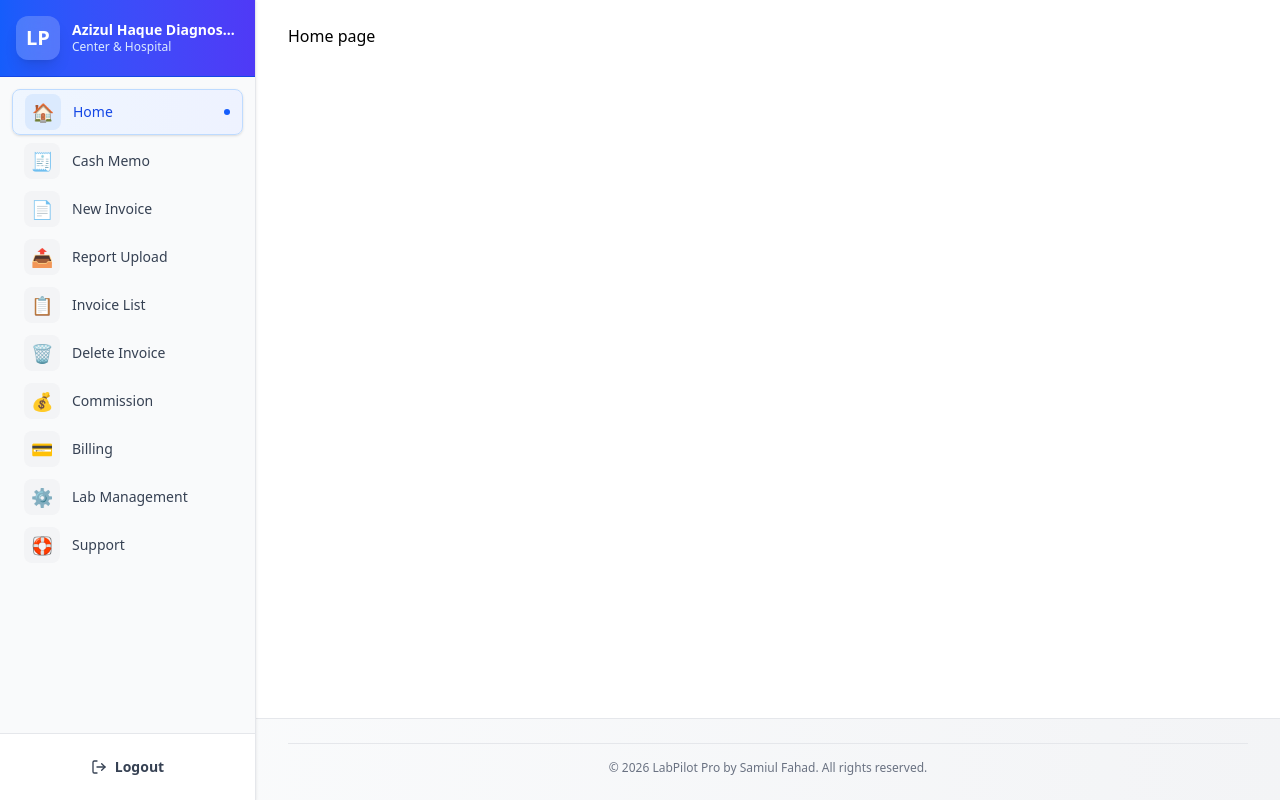
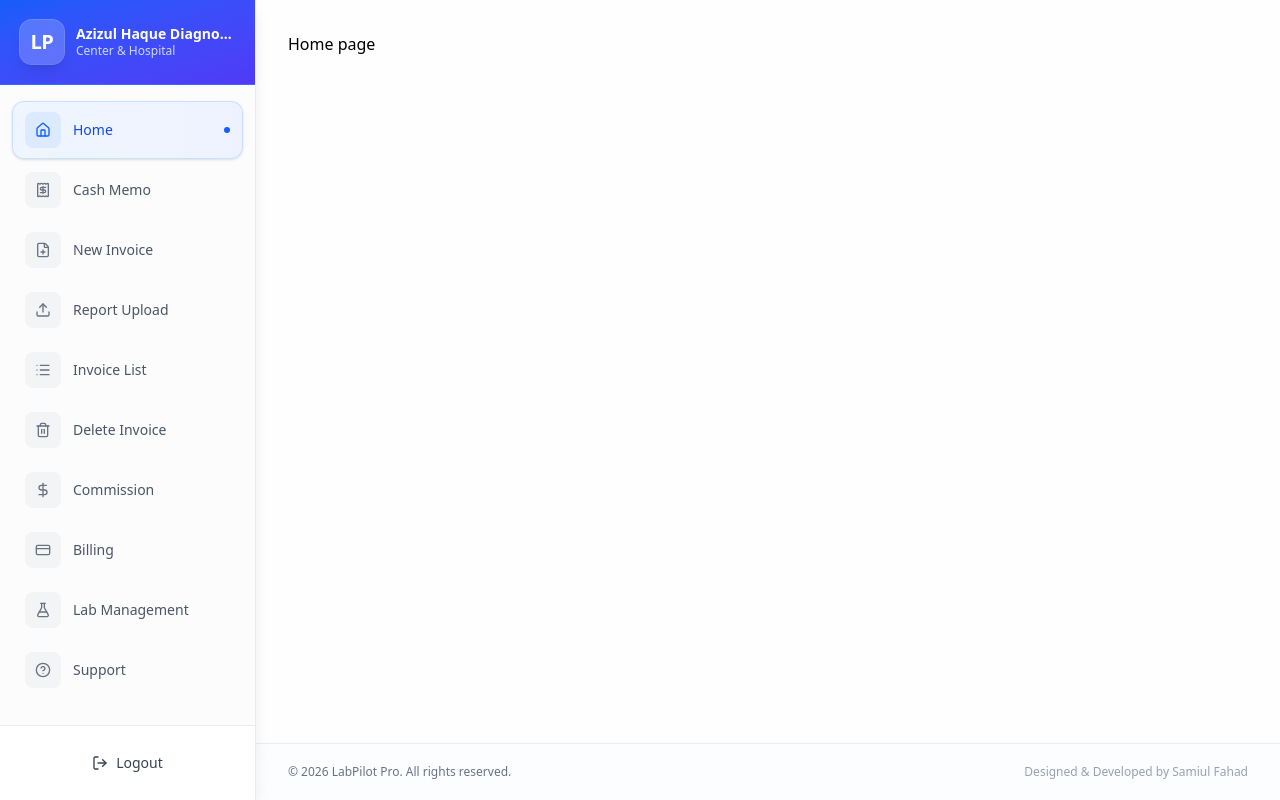
Before and after one commit to samiulfahad/LabPilotClient-Frontend, a React app: page / in a window 1280 px wide. Built offline with nearby package versions, Linux system fonts and the light colour scheme; the HTML template or start-up script is replaced by a standard one.

Commit message:
Lab Test Management

```diff
--- a/src/components/layout/DesktopMenu.jsx
+++ b/src/components/layout/DesktopMenu.jsx
@@ -1,88 +1,79 @@
 import { NavLink } from "react-router-dom";
+import { LogOut } from "lucide-react";
 import menu from "./menu";
-import { LogOut } from "lucide-react";
 
 const DesktopMenu = () => {
   return (
-    <nav className="hidden lg:flex w-64 fixed left-0 top-0 h-screen flex-col bg-white border-r border-gray-200 shadow-sm z-40">
-      {/* Flex container for proper scrolling */}
-      <div className="flex flex-col h-full">
-        {/* Fixed Header */}
-        <div className="flex-shrink-0 p-4 bg-gradient-to-r from-blue-600 to-indigo-600 border-b border-blue-700">
-          <div className="flex items-center space-x-3">
-            <div className="w-11 h-11 bg-white/20 backdrop-blur-sm rounded-xl flex items-center justify-center shadow-lg">
-              <span className="text-white font-bold text-xl">LP</span>
+    <nav className="hidden lg:flex w-64 fixed left-0 top-0 h-screen flex-col bg-white/90 backdrop-blur-md border-r border-gray-200/80 shadow-lg z-40">
+      {/* Fixed Header – Premium Gradient */}
+      <div className="flex-shrink-0 p-5 bg-gradient-to-br from-blue-600 to-indigo-600 border-b border-white/10">
+        <div className="flex items-center gap-3">
+          <div className="w-11 h-11 bg-white/20 backdrop-blur-sm rounded-xl flex items-center justify-center shadow-lg ring-1 ring-white/30">
+            <span className="text-white font-bold text-xl tracking-tight">LP</span>
           </div>
           <div className="flex-1 min-w-0">
-              <h1 className="text-white font-bold text-sm leading-tight truncate">
-                Azizul Haque Diagnostic
-              </h1>
-              <p className="text-blue-100 text-xs">Center & Hospital</p>
+            <h2 className="text-white font-semibold text-sm leading-tight truncate">Azizul Haque Diagnostic</h2>
+            <p className="text-blue-100/90 text-xs font-medium">Center & Hospital</p>
           </div>
         </div>
       </div>
 
-        {/* Scrollable Navigation Menu */}
-        <div className="flex-1 overflow-hidden bg-gray-50">
-          <div className="h-full overflow-y-auto">
-            <div className="p-3">
-              <div className="space-y-1">
-                {menu.map((item) => (
+      {/* Scrollable Menu – Refined Navigation */}
+      <div className="flex-1 overflow-hidden bg-gray-50/50">
+        <div className="h-full overflow-y-auto px-3 py-4">
+          <div className="space-y-0.5">
+            {menu.map((item) => {
+              const Icon = item.icon;
+              return (
                 <NavLink
                   key={item.path}
                   to={item.path}
                   end={item.path === "/"}
                   className={({ isActive }) =>
-                      `flex items-center space-x-3 px-3 py-1 rounded-lg transition-all duration-200 group ${
+                    `flex items-center gap-3 px-3 py-2.5 rounded-xl transition-all duration-200 group ${
                       isActive
-                          ? "bg-gradient-to-r from-blue-50 to-indigo-50 text-blue-700 border border-blue-200 shadow-sm"
-                          : "text-gray-700 hover:bg-white hover:text-gray-900 hover:shadow-sm"
+                        ? "bg-gradient-to-r from-blue-50 to-indigo-50 text-blue-700 border border-blue-200/80 shadow-sm"
+                        : "text-gray-600 hover:bg-white hover:text-gray-900 hover:shadow-sm border border-transparent"
                     }`
                   }
                 >
                   {({ isActive }) => (
                     <>
                       <div
-                          className={`w-9 h-9 rounded-lg flex items-center justify-center transition-all duration-200 flex-shrink-0 ${
+                        className={`
+                          w-9 h-9 rounded-lg flex items-center justify-center transition-all duration-200 flex-shrink-0
+                          ${
                             isActive
                               ? "bg-blue-100 text-blue-600"
-                              : "bg-gray-100 text-gray-600 group-hover:bg-blue-50 group-hover:text-blue-600"
-                          }`}
+                              : "bg-gray-100 text-gray-500 group-hover:bg-blue-50 group-hover:text-blue-600"
+                          }
+                        `}
                       >
-                          <span className="text-lg">{item.icon}</span>
+                        <Icon className="w-4 h-4" />
                       </div>
                       <span className="font-medium text-sm flex-1">{item.label}</span>
-                        {isActive && (
-                          <div className="w-1.5 h-1.5 bg-blue-600 rounded-full"></div>
-                        )}
+                      {isActive && <div className="w-1.5 h-1.5 bg-blue-600 rounded-full animate-pulse" />}
                     </>
                   )}
                 </NavLink>
-                ))}
-              </div>
+              );
+            })}
           </div>
         </div>
       </div>
 
-        {/* Fixed Footer */}
-        <div className="flex-shrink-0 p-3 border-t border-gray-200 bg-white">
-          <button className="w-full flex items-center justify-center space-x-2 px-3 py-2.5 text-gray-700 hover:text-red-600 hover:bg-red-50 rounded-lg transition-all duration-200 group border border-transparent hover:border-red-200">
+      {/* Fixed Footer – Ghost Logout */}
+      <div className="flex-shrink-0 p-4 border-t border-gray-200/80 bg-white/50 backdrop-blur-sm">
+        <button className="w-full flex items-center justify-center gap-2 px-3 py-2.5 rounded-xl text-gray-700 hover:text-red-600 hover:bg-red-50 border border-transparent hover:border-red-200 transition-all duration-200 group">
           <LogOut className="w-4 h-4 group-hover:scale-110 transition-transform" />
-            <span className="text-sm font-semibold">Logout</span>
+          <span className="text-sm font-medium">Logout</span>
         </button>
-        </div>
       </div>
     </nav>
   );
 };
 
 export default DesktopMenu;
-
-
-
-
-
-
 
 // import { NavLink } from "react-router-dom";
 // import menu from "./menu";
--- a/src/components/layout/MobileMenu.jsx
+++ b/src/components/layout/MobileMenu.jsx
@@ -1,62 +1,47 @@
 import { useState, useEffect } from "react";
 import { NavLink, Link } from "react-router-dom";
+import { LogOut, Menu, X, ChevronRight } from "lucide-react";
 import menu from "./menu";
-import { LogOut, Menu, X } from "lucide-react";
 
 const MobileMenu = () => {
   const [isMenuOpen, setIsMenuOpen] = useState(false);
   const [lastScroll, setLastScroll] = useState(0);
   const [scrollDirection, setScrollDirection] = useState("");
 
-  // Scroll effect
+  // Hide navbar on scroll down, show on scroll up
   useEffect(() => {
     const handleScroll = () => {
       const currentScroll = window.pageYOffset;
-
       if (currentScroll <= 0) {
         setScrollDirection("");
         return;
       }
-
       if (currentScroll > lastScroll && scrollDirection !== "down") {
         setScrollDirection("down");
       } else if (currentScroll < lastScroll && scrollDirection === "down") {
         setScrollDirection("up");
       }
-
       setLastScroll(currentScroll);
     };
-
     window.addEventListener("scroll", handleScroll);
     return () => window.removeEventListener("scroll", handleScroll);
   }, [lastScroll, scrollDirection]);
 
-  const toggleMenu = () => {
-    setIsMenuOpen(!isMenuOpen);
-  };
+  const toggleMenu = () => setIsMenuOpen(!isMenuOpen);
+  const closeMenu = () => setIsMenuOpen(false);
 
-  const handleMenuClick = () => {
-    setIsMenuOpen(false);
-  };
-
-  // Close menu on escape key
+  // Escape key closes menu
   useEffect(() => {
     const handleEscape = (e) => {
-      if (e.key === "Escape" && isMenuOpen) {
-        setIsMenuOpen(false);
-      }
+      if (e.key === "Escape" && isMenuOpen) setIsMenuOpen(false);
     };
     document.addEventListener("keydown", handleEscape);
     return () => document.removeEventListener("keydown", handleEscape);
   }, [isMenuOpen]);
 
-  // Prevent body scroll when menu is open
+  // Prevent body scroll when menu open
   useEffect(() => {
-    if (isMenuOpen) {
-      document.body.style.overflow = "hidden";
-    } else {
-      document.body.style.overflow = "unset";
-    }
+    document.body.style.overflow = isMenuOpen ? "hidden" : "unset";
     return () => {
       document.body.style.overflow = "unset";
     };
@@ -64,121 +49,130 @@ const MobileMenu = () => {
 
   return (
     <>
-      {/* Modern Mobile Navbar */}
+      {/* Modern Mobile Navbar – Glass Effect */}
       <div className="lg:hidden">
         <nav
-          className={`fixed top-0 left-0 right-0 z-50 flex justify-between items-center py-3.5 px-4 bg-white/95 backdrop-blur-md border-b border-gray-200 transition-all duration-300 ${
-            scrollDirection === "down" ? "-translate-y-full" : "translate-y-0 shadow-sm"
-          }`}
+          className={`
+            fixed top-0 left-0 right-0 z-50 flex items-center justify-between px-4 py-3
+            bg-white/90 backdrop-blur-md border-b border-gray-200/80
+            transition-all duration-300 shadow-sm
+            ${scrollDirection === "down" ? "-translate-y-full" : "translate-y-0"}
+          `}
         >
-          {/* Logo */}
-          <Link to="/" className="flex items-center space-x-2.5">
+          <Link to="/" className="flex items-center gap-2.5">
             <div className="w-9 h-9 bg-gradient-to-br from-blue-600 to-indigo-600 rounded-lg flex items-center justify-center shadow-md">
               <span className="text-white font-bold text-base">LP</span>
             </div>
-            <span className="text-gray-900 font-bold text-lg">LabPilot</span>
+            <span className="text-gray-900 font-semibold text-lg tracking-tight">LabPilot</span>
           </Link>
 
-          {/* Modern Hamburger Button */}
           <button
             onClick={toggleMenu}
-            className="w-10 h-10 flex items-center justify-center rounded-lg hover:bg-gray-100 transition-all duration-200"
+            className="w-10 h-10 flex items-center justify-center rounded-lg hover:bg-gray-100/80 transition-all duration-200"
             aria-label="Toggle menu"
           >
-            {isMenuOpen ? <X className="w-6 h-6 text-gray-700" /> : <Menu className="w-6 h-6 text-gray-700" />}
+            {isMenuOpen ? <X className="w-5 h-5 text-gray-700" /> : <Menu className="w-5 h-5 text-gray-700" />}
           </button>
         </nav>
-
-        {/* Spacer */}
-        <div className="h-16"></div>
+        <div className="h-16" /> {/* Spacer */}
       </div>
 
-      {/* Modern Overlay */}
+      {/* Overlay */}
       {isMenuOpen && (
         <div
-          className="lg:hidden fixed inset-0 z-40 bg-black/30 backdrop-blur-sm transition-all duration-300"
-          onClick={toggleMenu}
+          className="lg:hidden fixed inset-0 z-40 bg-black/30 backdrop-blur-sm transition-opacity duration-300"
+          onClick={closeMenu}
         />
       )}
 
-      {/* Modern Mobile Sidebar */}
+      {/* Slide-out Drawer */}
       <div
-        className={`lg:hidden fixed top-0 right-0 h-full w-80 bg-white z-50 shadow-2xl transform transition-all duration-300 ease-out ${
-          isMenuOpen ? "translate-x-0" : "translate-x-full"
-        }`}
+        className={`
+          lg:hidden fixed top-0 right-0 h-full w-80 max-w-[85vw] bg-white/95 backdrop-blur-xl
+          z-50 shadow-2xl transform transition-transform duration-300 ease-out
+          ${isMenuOpen ? "translate-x-0" : "translate-x-full"}
+        `}
       >
-        {/* Flex container for proper scrolling */}
         <div className="flex flex-col h-full">
-          {/* Header - Fixed */}
-          <div className="flex-shrink-0 p-5 border-b border-gray-200 bg-gradient-to-r from-blue-600 to-indigo-600">
+          {/* Drawer Header – Premium Gradient */}
+          <div className="flex-shrink-0 p-5 bg-gradient-to-br from-blue-600 to-indigo-600">
             <div className="flex items-center justify-between">
-              <div className="flex items-center space-x-3">
-                <div className="w-10 h-10 bg-white/20 backdrop-blur-sm rounded-lg flex items-center justify-center">
+              <div className="flex items-center gap-3">
+                <div className="w-10 h-10 bg-white/20 backdrop-blur-sm rounded-lg flex items-center justify-center ring-1 ring-white/30">
                   <span className="text-white font-bold text-lg">LP</span>
                 </div>
                 <div>
-                  <p className="text-white font-bold text-base">LabPilot Pro</p>
-                  <p className="text-blue-100 text-xs">Professional Edition</p>
+                  <p className="text-white font-semibold text-sm">LabPilot Pro</p>
+                  <p className="text-blue-100/90 text-xs font-medium">Professional Edition</p>
                 </div>
               </div>
-
               <button
-                onClick={toggleMenu}
-                className="w-9 h-9 flex items-center justify-center rounded-lg bg-white/20 hover:bg-white/30 transition-all duration-200"
-                aria-label="Close menu"
+                onClick={closeMenu}
+                className="w-9 h-9 flex items-center justify-center rounded-lg bg-white/20 hover:bg-white/30 transition-all"
               >
-                <X className="w-5 h-5 text-white" />
+                <X className="w-4 h-4 text-white" />
               </button>
             </div>
           </div>
 
           {/* Scrollable Menu Items */}
-          <div className="flex-1 overflow-hidden">
-            <div className="h-full overflow-y-auto">
-              <div className="p-4 space-y-1">
-                {menu.map((item, index) => (
+          <div className="flex-1 overflow-hidden bg-gray-50/50">
+            <div className="h-full overflow-y-auto px-3 py-4">
+              <div className="space-y-0.5">
+                {menu.map((item) => {
+                  const Icon = item.icon;
+                  return (
                     <NavLink
-                    key={index}
+                      key={item.path}
                       to={item.path}
                       end={item.path === "/"}
+                      onClick={closeMenu}
                       className={({ isActive }) =>
-                      `flex items-center space-x-3 px-4 py-3 rounded-lg transition-all duration-200 group ${
+                        `flex items-center gap-3 px-4 py-3 rounded-xl transition-all duration-200 group ${
                           isActive
-                          ? "bg-gradient-to-r from-blue-50 to-indigo-50 text-blue-700 border border-blue-200"
-                          : "text-gray-700 hover:bg-gray-50 hover:text-gray-900"
+                            ? "bg-gradient-to-r from-blue-50 to-indigo-50 text-blue-700 border border-blue-200/80 shadow-sm"
+                            : "text-gray-600 hover:bg-white hover:text-gray-900 hover:shadow-sm border border-transparent"
                         }`
                       }
-                    onClick={handleMenuClick}
                     >
                       {({ isActive }) => (
                         <>
                           <div
-                          className={`w-9 h-9 rounded-lg flex items-center justify-center transition-all duration-200 ${
+                            className={`
+                              w-9 h-9 rounded-lg flex items-center justify-center transition-all duration-200 flex-shrink-0
+                              ${
                                 isActive
                                   ? "bg-blue-100 text-blue-600"
-                              : "bg-gray-100 text-gray-600 group-hover:bg-blue-50 group-hover:text-blue-600"
-                          }`}
+                                  : "bg-gray-100 text-gray-500 group-hover:bg-blue-50 group-hover:text-blue-600"
+                              }
+                            `}
                           >
-                          <span className="text-lg">{item.icon}</span>
+                            <Icon className="w-4 h-4" />
                           </div>
                           <span className="font-medium text-sm flex-1">{item.label}</span>
-                        {isActive && <div className="w-1.5 h-1.5 bg-blue-600 rounded-full"></div>}
+                          <ChevronRight
+                            className={`
+                              w-4 h-4 transition-all duration-200
+                              ${isActive ? "text-blue-600 translate-x-0" : "text-gray-400 group-hover:translate-x-0.5"}
+                            `}
+                          />
                         </>
                       )}
                     </NavLink>
-                ))}
+                  );
+                })}
               </div>
             </div>
           </div>
 
-          {/* Fixed Logout Section */}
-          <div className="flex-shrink-0 p-4 border-t border-gray-200 bg-gray-50">
+          {/* Fixed Logout Button */}
+          <div className="flex-shrink-0 p-4 border-t border-gray-200/80 bg-white/50 backdrop-blur-sm">
             <button
-              className="w-full flex items-center justify-center space-x-2 px-4 py-3 bg-gradient-to-r from-red-500 to-red-600 text-white rounded-lg font-medium hover:from-red-600 hover:to-red-700 transition-all duration-200 shadow-sm hover:shadow-md"
-              onClick={handleMenuClick}
+              onClick={closeMenu}
+              className="w-full flex items-center justify-center gap-2 px-4 py-3 rounded-xl text-gray-700 hover:text-red-600 hover:bg-red-50 border border-transparent hover:border-red-200 transition-all duration-200 group"
             >
-              <LogOut className="w-4 h-4" />
-              <span className="text-sm font-semibold">Logout</span>
+              <LogOut className="w-4 h-4 group-hover:scale-110 transition-transform" />
+              <span className="text-sm font-medium">Logout</span>
             </button>
           </div>
         </div>
--- a/src/components/layout/index.jsx
+++ b/src/components/layout/index.jsx
@@ -3,27 +3,27 @@ import MobileMenu from "./MobileMenu";
 
 const Layout = ({ children }) => {
   return (
-    <div className="flex min-h-screen bg-gray-50">
+    <div className="flex min-h-screen bg-slate-50">
       <MobileMenu />
       <DesktopMenu />
 
-      {/* Main content wrapper */}
-      <div className="lg:ml-64 flex-1 flex flex-col min-h-screen">
-        {/* Main content area */}
-        <main className="flex-1 bg-white">
-          <div className="pt-20 lg:pt-6 px-4 sm:px-6 lg:px-8 pb-8">
+      {/* Main Content Wrapper */}
+      <div className="flex-1 flex flex-col min-h-screen lg:ml-64">
+        {/* Page Content */}
+        <main className="flex-1 bg-white/80 backdrop-blur-sm">
+          <div className="pt-20 lg:pt-8 px-4 sm:px-6 lg:px-8 pb-8">
             <div className="max-w-7xl mx-auto">{children}</div>
           </div>
         </main>
 
-        {/* Global Footer */}
-        <footer className="bg-gradient-to-r from-gray-50 to-gray-100 border-t border-gray-200">
-          <div className="max-w-7xl mx-auto px-4 sm:px-6 lg:px-8 py-6">
-            {/* Bottom copyright */}
-            <div className=" pt-4 border-t border-gray-200">
-              <p className="text-center text-xs text-gray-500">
-                © {new Date().getFullYear()} LabPilot Pro by Samiul Fahad. All rights reserved.
+        {/* Global Footer – Minimal Enterprise */}
+        <footer className="border-t border-gray-200/80 bg-white/50 backdrop-blur-sm">
+          <div className="max-w-7xl mx-auto px-4 sm:px-6 lg:px-8 py-5">
+            <div className="flex flex-col sm:flex-row items-center justify-between gap-3">
+              <p className="text-xs text-gray-500 order-2 sm:order-1">
+                © {new Date().getFullYear()} LabPilot Pro. All rights reserved.
               </p>
+              <p className="text-xs text-gray-400 order-1 sm:order-2">Designed & Developed by Samiul Fahad</p>
             </div>
           </div>
         </footer>
--- a/src/components/layout/menu.js
+++ b/src/components/layout/menu.js
@@ -1,14 +1,27 @@
+import {
+  Home,
+  Receipt,
+  FilePlus,
+  Upload,
+  List,
+  Trash2,
+  DollarSign,
+  CreditCard,
+  FlaskConical,
+  HelpCircle,
+} from "lucide-react";
+
 const menu = [
-  { label: "Home", path: "/", icon: "🏠" },
-  { label: "Cash Memo", path: "/cashMemo", icon: "🧾" },
-  { label: "New Invoice", path: "/createInvoice", icon: "📄" },
-   { label: "Report Upload", path: "/reportUpload", icon: "📤" },
-  { label: "Invoice List", path: "/invoiceList", icon: "📋" },
-  { label: "Delete Invoice", path: "/deleteInvoice", icon: "🗑️" },
-  { label: "Commission", path: "/commission", icon: "💰" },
-  { label: "Billing", path: "/billing", icon: "💳" },
-  { label: "Lab Management", path: "/labManagement", icon: "⚙️" },
-  { label: "Support", path: "/support", icon: "🛟" },
+  { label: "Home", path: "/", icon: Home },
+  { label: "Cash Memo", path: "/cashMemo", icon: Receipt },
+  { label: "New Invoice", path: "/createInvoice", icon: FilePlus },
+  { label: "Report Upload", path: "/reportUpload", icon: Upload },
+  { label: "Invoice List", path: "/invoiceList", icon: List },
+  { label: "Delete Invoice", path: "/deleteInvoice", icon: Trash2 },
+  { label: "Commission", path: "/commission", icon: DollarSign },
+  { label: "Billing", path: "/billing", icon: CreditCard },
+  { label: "Lab Management", path: "/labManagement", icon: FlaskConical },
+  { label: "Support", path: "/support", icon: HelpCircle },
 ];
 
 export default menu;
```
Lines whose indentation alone changed are shown as unchanged.
